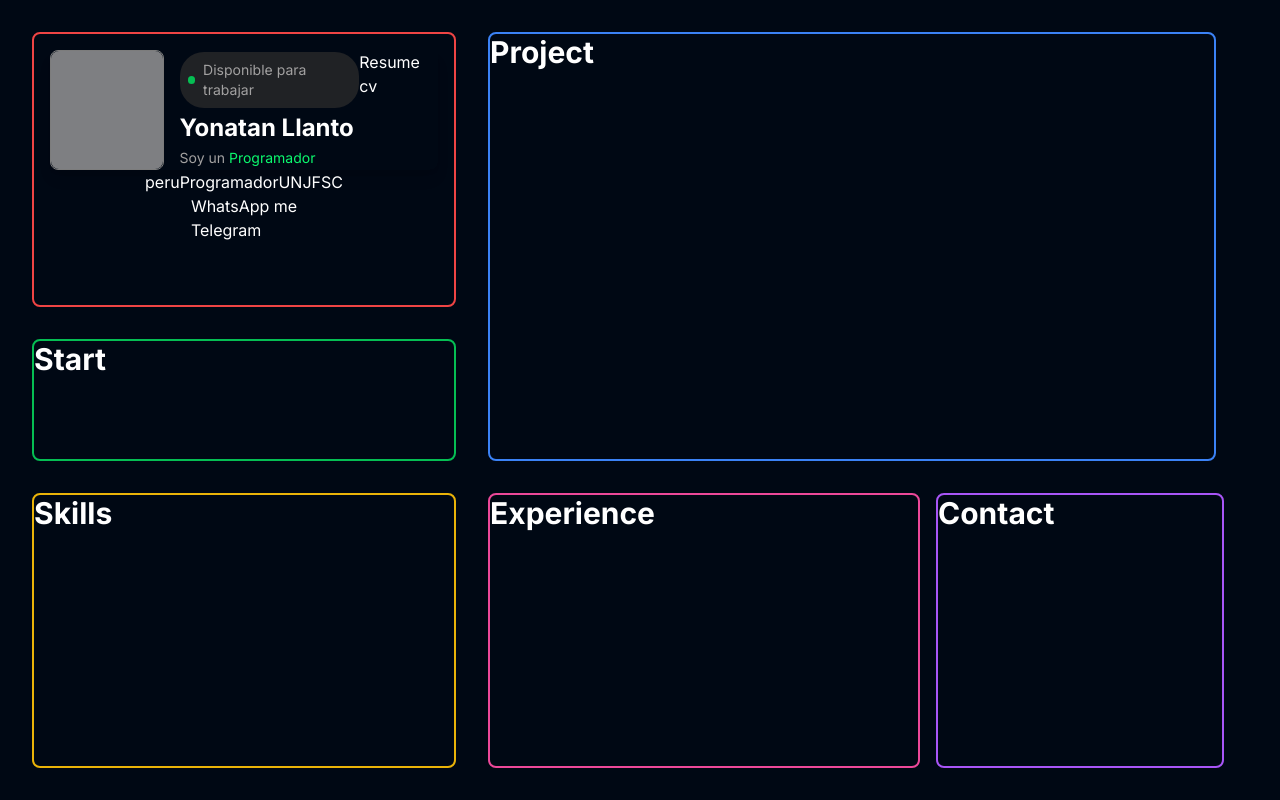
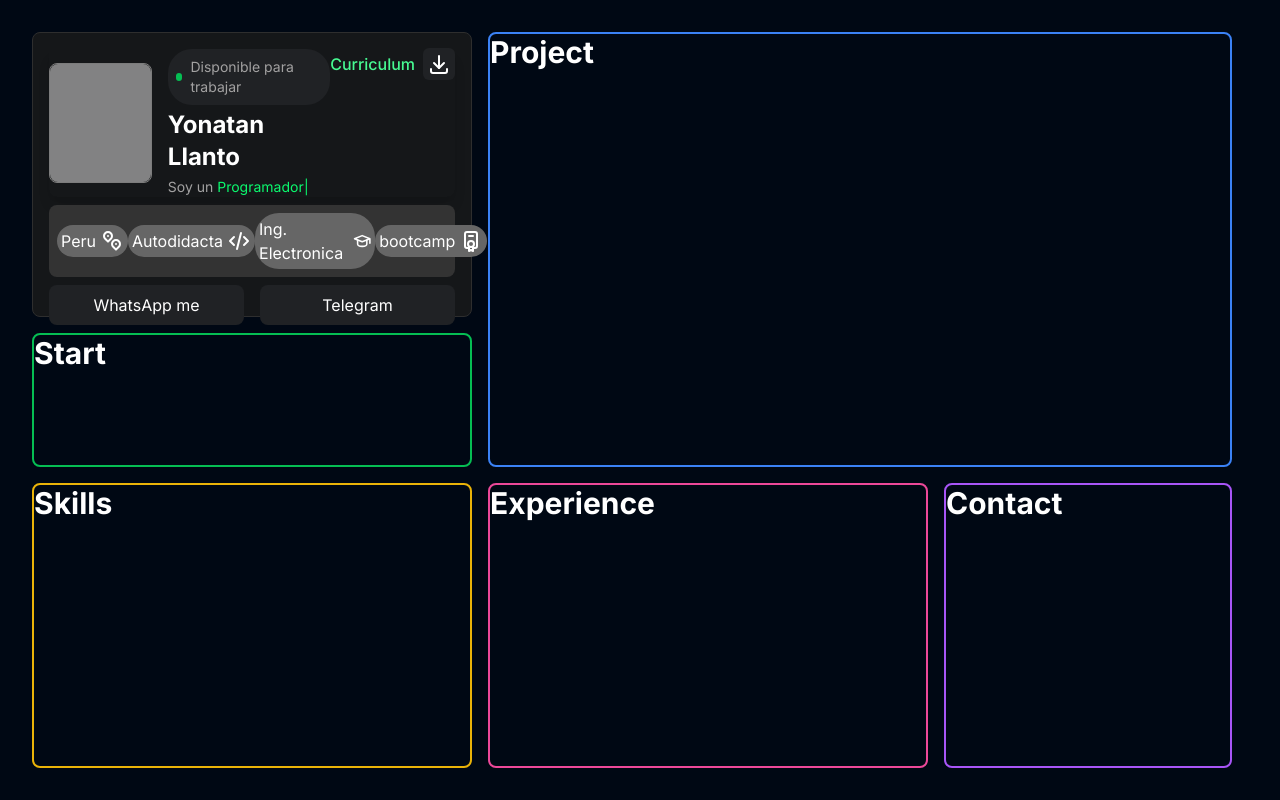
Before and after one commit to YonatanLLa/new-porfolio, a Next.js app: page / in a window 1280 px wide. Built offline with nearby package versions, Linux system fonts and the light colour scheme; grey boxes are pictures that could not be loaded.

Commit message:
avance de about

```diff
--- a/src/app/page.tsx
+++ b/src/app/page.tsx
@@ -10,8 +10,8 @@ import {
 export default function Home() {
   return (
     <main className=" ">
-      <div className="grid grid-cols-8 grid-rows-5 h-screen p-8 gap-8">
-        <section className="border-2 border-red-500 col-span-3 row-span-2 rounded-lg">
+      <div className="grid grid-cols-8 grid-rows-5 h-screen p-8 gap-4">
+        <section className="border border-[#2e2e2e] bg-[#151719] col-span-3 row-span-2 rounded-lg">
           <AboutMy />
         </section>
         <section className="border-2 border-blue-500 col-start-4 col-end-9 row-span-3 rounded-lg">
--- a/src/components/bento/AboutMy.tsx
+++ b/src/components/bento/AboutMy.tsx
@@ -1,5 +1,6 @@
 import Image from "next/image";
-
+import { Download, Location, Autodidacta, Scoold, Course } from "../svg/Icons";
+// border-[#7c7c7c]
 export const AboutMy = () => {
   return (
     <div className="flex flex-col items-center justify-center p-4">
@@ -20,27 +21,45 @@ export const AboutMy = () => {
             </div>
             <p className="text-2xl font-bold py-1">Yonatan Llanto</p>
             <p className="text-[#a2a1a1] text-sm">
-              Soy un <span className="text-green-400">Programador</span>
+              Soy un <span className="text-green-400">Programador|</span>
             </p>
           </div>
         </div>
 
-        <div>
-          <p>Resume cv</p>
+        <div className="flex h-[30px]   items-center ">
+          <p className=" pr-2 text-green-300 font-medium">Curriculum</p>
+          {/* <div className="bg-[#202225] "> */}
+          <div className="bg-[#202225] rounded-md p-1">
+            <Download />
+          </div>
+          {/* </div> */}
         </div>
       </section>
-      <section>
-        <span>peru</span>
-        <span>Programador</span>
-        <span>UNJFSC</span>
+      <section className="flex items-center justify-between w-full bg-black-400 p-2 my-2 rounded-lg">
+        <div className="flex items-center gap-1 bg-black-300 rounded-3xl p-1">
+          <p>Peru</p>
+          <Location />
+        </div>
+        <div className="flex items-center gap-1 bg-black-300 rounded-3xl p-1">
+          <p>Autodidacta</p>
+          <Autodidacta />
+        </div>
+        <div className="flex items-center gap-1 bg-black-300 rounded-3xl p-1">
+          <p>Ing. Electronica</p>
+          <Scoold />
+        </div>
+        <div className="flex items-center gap-1 bg-black-300 rounded-3xl p-1">
+          <p>bootcamp</p>
+          <Course />
+        </div>
       </section>
 
-      <section>
-        <div>
-          <p>WhatsApp me</p>
+      <section className="flex items-center justify-center w-full gap-4">
+        <div className="bg-[#202225] rounded-lg p-2 w-full ">
+          <p className="text-center">WhatsApp me</p>
         </div>
-        <div>
-          <p>Telegram</p>
+        <div className="bg-[#202225] rounded-lg p-2 w-full">
+          <p className="text-center">Telegram</p>
         </div>
       </section>
     </div>
--- /dev/null
+++ b/src/components/svg/Icons.tsx
@@ -0,0 +1,112 @@
+import React from "react";
+
+export const Download = () => {
+  return (
+    <svg
+      xmlns="http://www.w3.org/2000/svg"
+      width="24"
+      height="24"
+      viewBox="0 0 24 24"
+      fill="none"
+      stroke="currentColor"
+      stroke-width="2"
+      stroke-linecap="round"
+      stroke-linejoin="round"
+      className="icon icon-tabler icons-tabler-outline icon-tabler-download"
+    >
+      <path stroke="none" d="M0 0h24v24H0z" fill="none" />
+      <path d="M4 17v2a2 2 0 0 0 2 2h12a2 2 0 0 0 2 -2v-2" />
+      <path d="M7 11l5 5l5 -5" />
+      <path d="M12 4l0 12" />
+    </svg>
+  );
+};
+
+export const Location = () => {
+  return (
+    <svg
+      xmlns="http://www.w3.org/2000/svg"
+      width="24"
+      height="24"
+      viewBox="0 0 24 24"
+      fill="none"
+      stroke="currentColor"
+      stroke-width="2"
+      stroke-linecap="round"
+      stroke-linejoin="round"
+      className="icon icon-tabler icons-tabler-outline icon-tabler-map-pins"
+    >
+      <path stroke="none" d="M0 0h24v24H0z" fill="none" />
+      <path d="M10.828 9.828a4 4 0 1 0 -5.656 0l2.828 2.829l2.828 -2.829z" />
+      <path d="M8 7l0 .01" />
+      <path d="M18.828 17.828a4 4 0 1 0 -5.656 0l2.828 2.829l2.828 -2.829z" />
+      <path d="M16 15l0 .01" />
+    </svg>
+  );
+};
+
+export const Autodidacta = () => {
+  return (
+    <svg
+      xmlns="http://www.w3.org/2000/svg"
+      width="24"
+      height="24"
+      viewBox="0 0 24 24"
+      fill="none"
+      stroke="currentColor"
+      stroke-width="2"
+      stroke-linecap="round"
+      stroke-linejoin="round"
+      className="icon icon-tabler icons-tabler-outline icon-tabler-code"
+    >
+      <path stroke="none" d="M0 0h24v24H0z" fill="none" />
+      <path d="M7 8l-4 4l4 4" />
+      <path d="M17 8l4 4l-4 4" />
+      <path d="M14 4l-4 16" />
+    </svg>
+  );
+};
+
+export const Scoold = () => {
+  return (
+    <svg
+      xmlns="http://www.w3.org/2000/svg"
+      width="24"
+      height="24"
+      viewBox="0 0 24 24"
+      fill="none"
+      stroke="currentColor"
+      stroke-width="2"
+      stroke-linecap="round"
+      stroke-linejoin="round"
+      className="icon icon-tabler icons-tabler-outline icon-tabler-school"
+    >
+      <path stroke="none" d="M0 0h24v24H0z" fill="none" />
+      <path d="M22 9l-10 -4l-10 4l10 4l10 -4v6" />
+      <path d="M6 10.6v5.4a6 3 0 0 0 12 0v-5.4" />
+    </svg>
+  );
+};
+
+export const Course = () => {
+  return (
+    <svg
+      xmlns="http://www.w3.org/2000/svg"
+      width="24"
+      height="24"
+      viewBox="0 0 24 24"
+      fill="none"
+      stroke="currentColor"
+      stroke-width="2"
+      stroke-linecap="round"
+      stroke-linejoin="round"
+      className="icon icon-tabler icons-tabler-outline icon-tabler-certificate-2"
+    >
+      <path stroke="none" d="M0 0h24v24H0z" fill="none" />
+      <path d="M12 15m-3 0a3 3 0 1 0 6 0a3 3 0 1 0 -6 0" />
+      <path d="M10 7h4" />
+      <path d="M10 18v4l2 -1l2 1v-4" />
+      <path d="M10 19h-2a2 2 0 0 1 -2 -2v-12a2 2 0 0 1 2 -2h8a2 2 0 0 1 2 2v12a2 2 0 0 1 -2 2h-2" />
+    </svg>
+  );
+};
--- a/tailwind.config.ts
+++ b/tailwind.config.ts
@@ -26,6 +26,19 @@ const config: Config = {
           900: "#012811",
           950: "#011409",
         },
+        black: {
+          50: "#E6E6E6",
+          100: "#CCCCCC",
+          200: "#999999",
+          300: "#666666",
+          400: "#333333",
+          500: "#000000",
+          600: "#000000",
+          700: "#000000",
+          800: "#000000",
+          900: "#000000",
+          950: "#000000",
+        },
         gray: {
           100: "#f5f5f5",
           200: "#e5e5e5",
```
Also changed, not shown: src/components/prueb.tsx (deleted).
